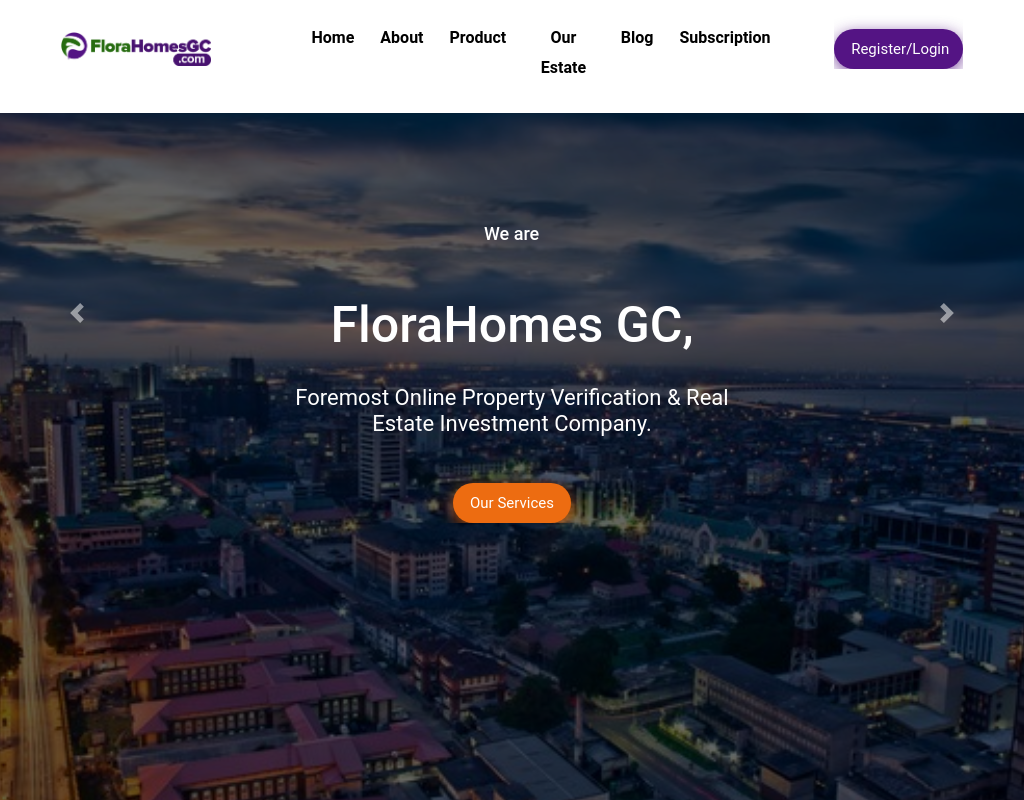
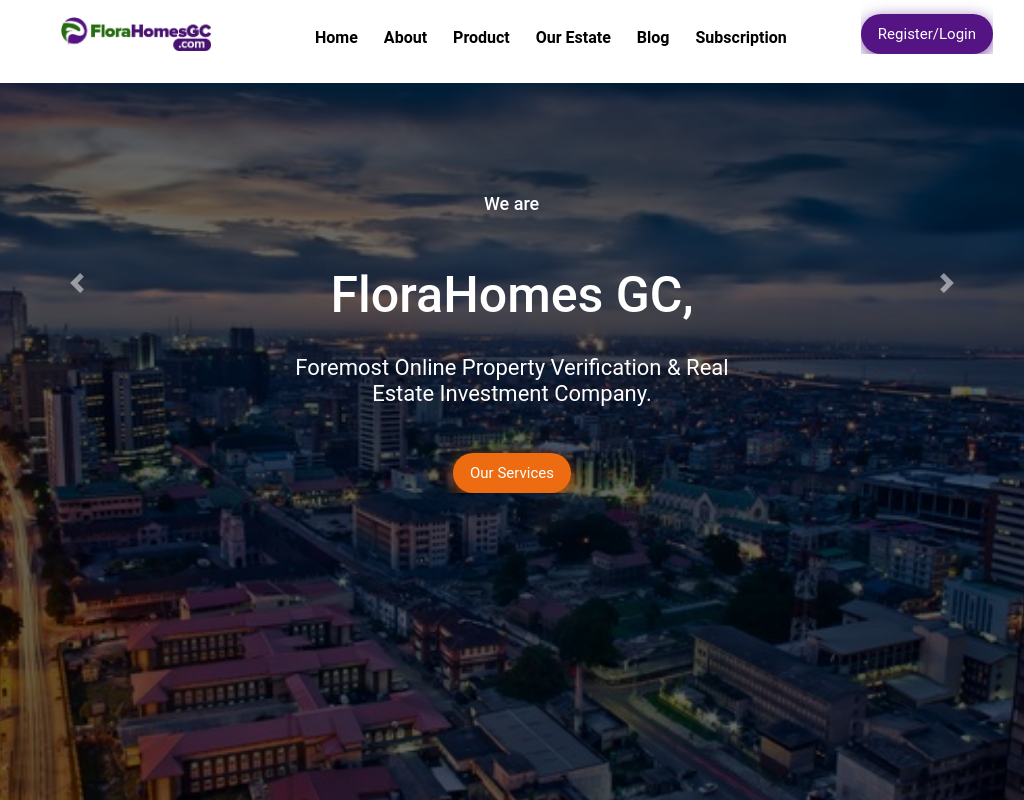
Before and after one commit to sleekLancelot/flora-homegc, a React (Create React App) app: page / in a window 1024 px wide. Shown: the top 800 px of the page. Built offline with nearby package versions, Linux system fonts and the light colour scheme.

Commit message:
files added

```diff
--- a/src/css/App.css
+++ b/src/css/App.css
@@ -780,7 +780,7 @@
 }
 
 /* breakpoint for iPad pro start */
-@media (max-width: 1125px) and (min-width:990px) {
+@media (max-width: 1025px) and (min-width:990px) {
   .con3 div.col-sm {
     height: auto !important;
   }
@@ -805,7 +805,7 @@
     top: 0;
   }
 
-  div:not(.svg):not(.chevron):not(.img) {
+  div:not(.svg):not(.chevron):not(.img):not(.collapse) {
     overflow-x: hidden !important;
   }
 }
@@ -851,7 +851,7 @@
 
   div#navbarSupportedContent {
     margin-top: 5px;
-    margin-right: 45px;
+    margin-right: 15px;
   }
 
   nav div#navbarSupportedContent ul li {
```
Also changed, not shown: 1 other file (tests, documents, lock files or other folders).
